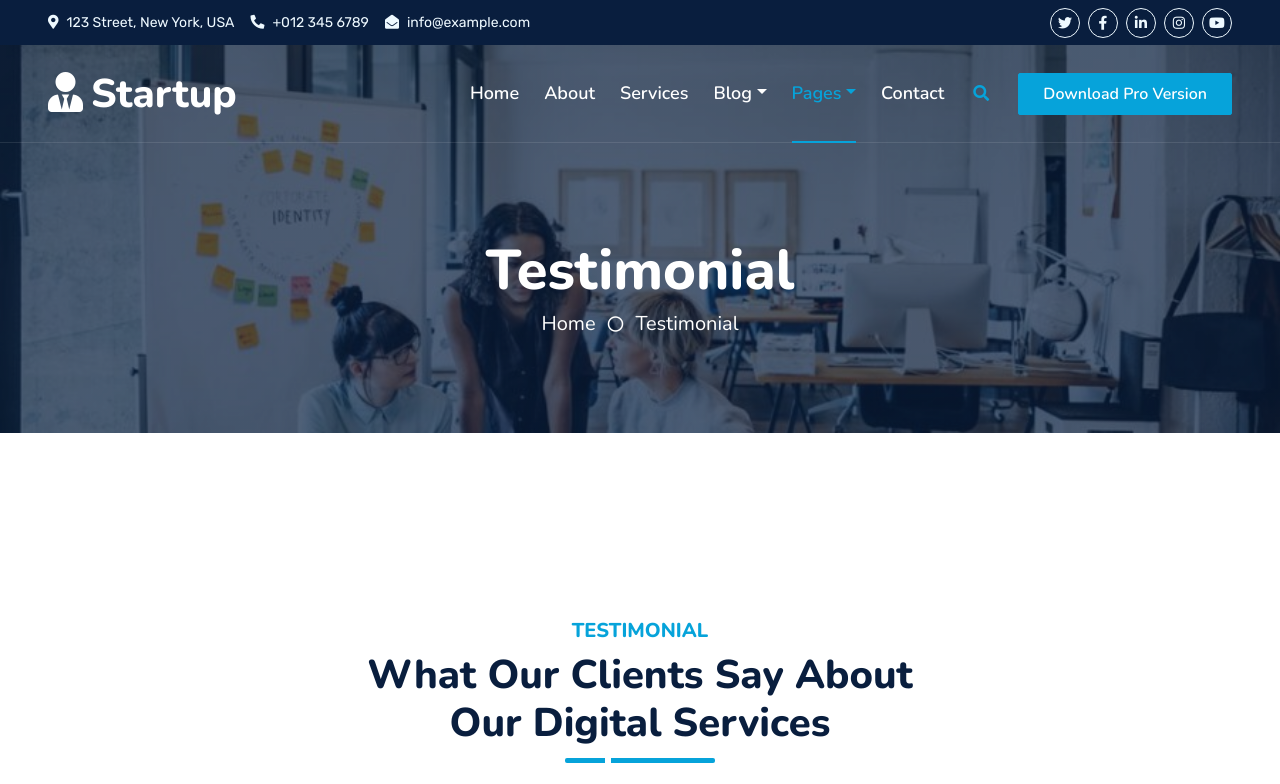
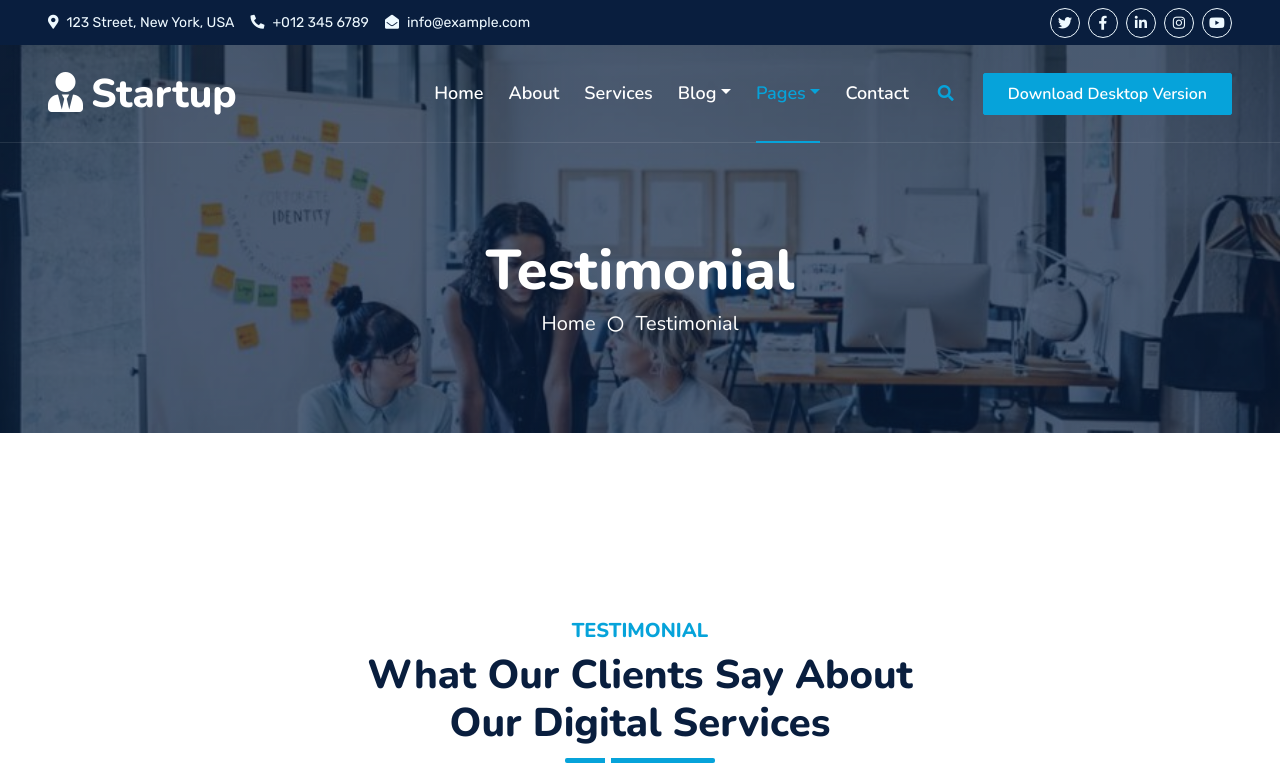
Before and after one commit to jhanvigoel/SkillSage.github.io, a plain HTML site: page testimonial.html in a window 1280 px wide. Shown: the top 784 px of the page. Drawn offline with nearby package versions, Linux system fonts and the light colour scheme.

Commit message:
Update testimonial.html

```diff
--- a/testimonial.html
+++ b/testimonial.html
@@ -97,7 +97,7 @@
                     <a href="contact.html" class="nav-item nav-link">Contact</a>
                 </div>
                 <butaton type="button" class="btn text-primary ms-3" data-bs-toggle="modal" data-bs-target="#searchModal"><i class="fa fa-search"></i></butaton>
-                <a href="" class="btn btn-primary py-2 px-4 ms-3">Download Pro Version</a>
+                <a href=""http://127.0.0.1:5500/"" class="btn btn-primary py-2 px-4 ms-3">Download Desktop Version</a>
             </div>
         </nav>
 
```
